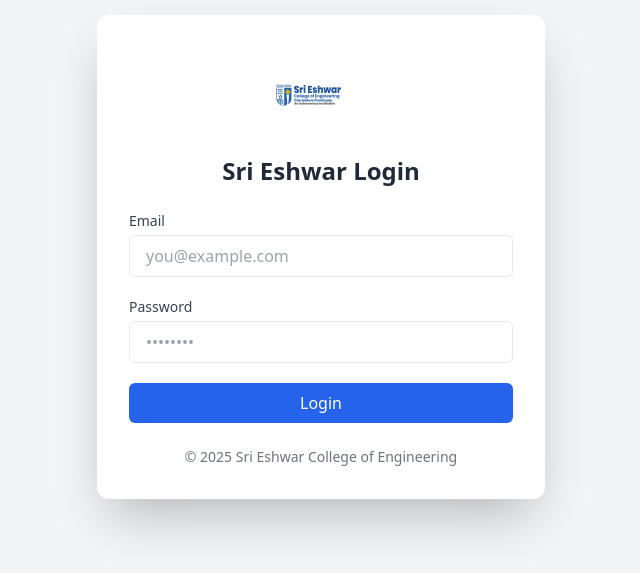
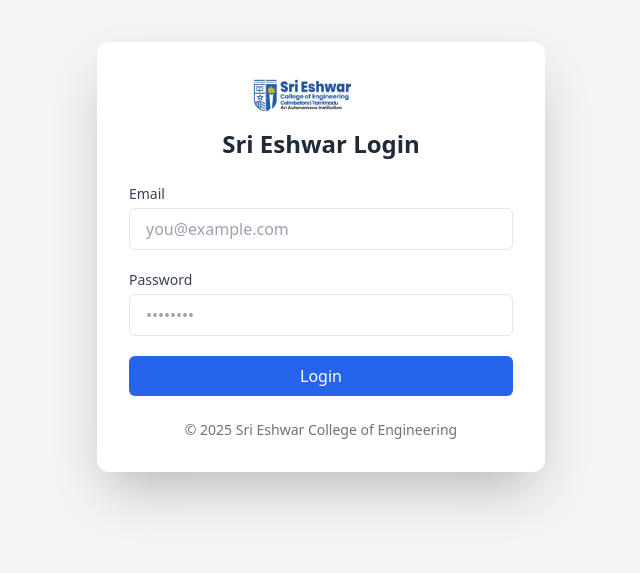
Before and after one commit to MDAATHIL/Webpage, a plain HTML site: page index.html in a window 1280 px wide. Shown: the part 143-716 px from the top of the page, without its empty margins (319-959 px from the left). Drawn offline with nearby package versions, Linux system fonts and the light colour scheme.

Commit message:
Update index.html

```diff
--- a/index.html
+++ b/index.html
@@ -4,14 +4,13 @@
   <meta charset="UTF-8">
   <title>Login | Sri Eshwar</title>
   <meta name="viewport" content="width=device-width, initial-scale=1.0">
-  <!-- Tailwind CSS CDN -->
   <script src="https://cdn.tailwindcss.com"></script>
 </head>
 <body class="bg-gray-100 flex items-center justify-center min-h-screen">
   <div class="bg-white shadow-2xl rounded-xl p-8 w-full max-w-md">
     <!-- Logo and Heading -->
     <div class="flex flex-col items-center mb-6">
-      <img src="logo.png" alt="Sri Eshwar Logo" class="w-24 h-24 object-contain mb-3">
+      <img src="logo.png" alt="Sri Eshwar Logo" class="w-36 h-auto object-contain mb-3">
       <h1 class="text-2xl font-bold text-gray-800">Sri Eshwar Login</h1>
     </div>
 
```
